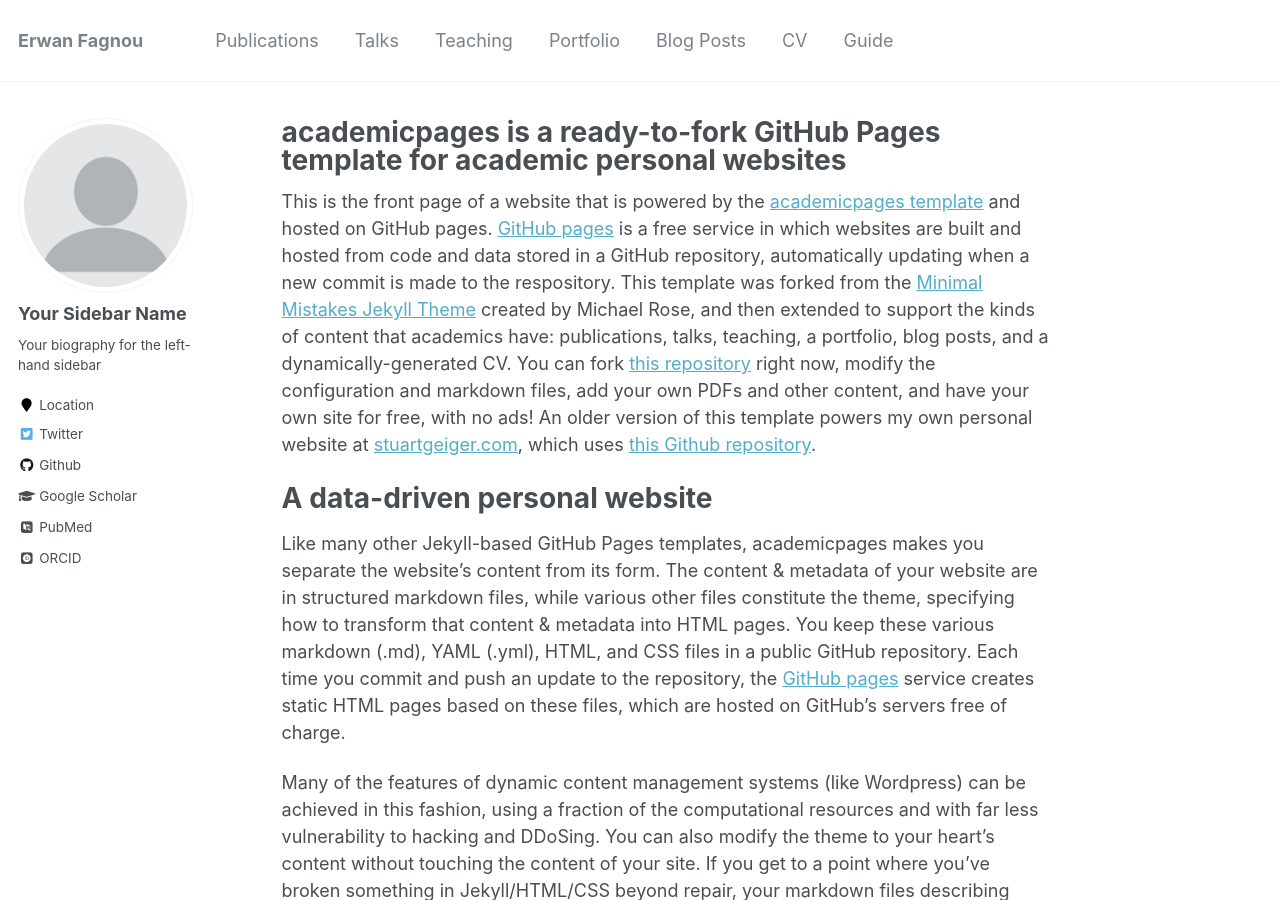
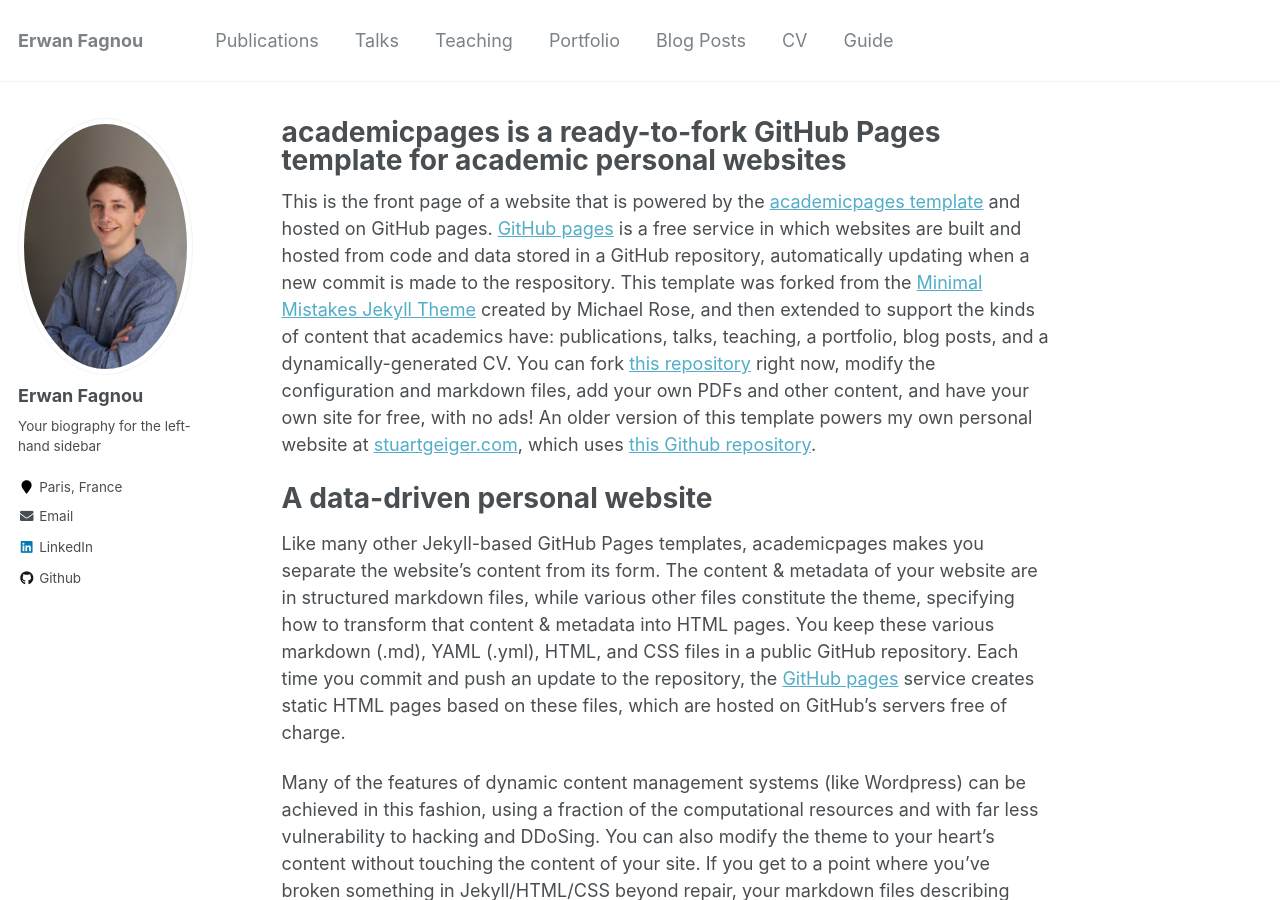
Before and after one commit to ErwanFagnou/erwanfagnou.github.io, a Jekyll site: the page built from _pages/about.md, in a window 1280 px wide and 900 px high. Built offline with Jekyll 4.4.1, drawn with Linux system fonts in a browser that asks for light colours; some web fonts are replaced.

Commit message:
more infos

```diff
--- a/_config.yml
+++ b/_config.yml
@@ -14,7 +14,7 @@ description              : &description "personal description"
 url                      : https://erwanfagnou.github.io # the base hostname & protocol for your site e.g. "https://mmistakes.github.io"
 baseurl                  : "" # the subpath of your site, e.g. "/blog"
 repository               : "erwanfagnou/erwanfagnou.github.io"
-teaser                   :  # filename of teaser fallback teaser image placed in /images/, .e.g. "500x300.png"
+teaser                   : "500x300.png" # filename of teaser fallback teaser image placed in /images/, .e.g. "500x300.png"
 breadcrumbs              : false # true, false (default)
 words_per_minute         : 160
 future                   : true
@@ -80,15 +80,15 @@ analytics:
 
 # Site Author
 author:
-  name             : "Your Sidebar Name"
-  avatar           : "profile.png"
+  name             : "Erwan Fagnou"
+  avatar           : "profile.jpg"
   bio              : "Your biography for the left-hand sidebar"
-  location         : "Location"
+  location         : "Paris, France"
   employer         :
-  pubmed           : "https://www.ncbi.nlm.nih.gov/pubmed/?term=john+snow"
-  googlescholar    : "http://yourfullgooglescholarurl.com"
-  email            :
-  researchgate     :  # example: "https://www.researchgate.net/profile/yourprofile"
+  pubmed           :
+  googlescholar    :
+  email            : "erwan.fagnou@gmail.com"
+  researchgate     :
   uri              :
   bitbucket        :
   codepen          :
@@ -96,20 +96,20 @@ author:
   flickr           :
   facebook         :
   foursquare       :
-  github           : "academicpages"
+  github           : "erwanfagnou"
   google_plus      :
   keybase          :
   instagram        :
-  impactstory      : #"https://profiles.impactstory.org/u/xxxx-xxxx-xxxx-xxxx"
+  impactstory      :
   lastfm           :
-  linkedin         :
-  orcid            : "http://orcid.org/yourorcidurl"
+  linkedin         : "https://www.linkedin.com/in/erwan-fagnou/"
+  orcid            :
   pinterest        :
   soundcloud       :
-  stackoverflow    : # http://stackoverflow.com/users/123456/username
+  stackoverflow    :
   steam            :
   tumblr           :
-  twitter          : "replacethistwitterhandle"
+  twitter          : #"replacethistwitterhandle"
   vine             :
   weibo            :
   xing             :
```
Also changed, not shown: images/profile.jpg (added), images/profile.png (deleted), 1 other file.
